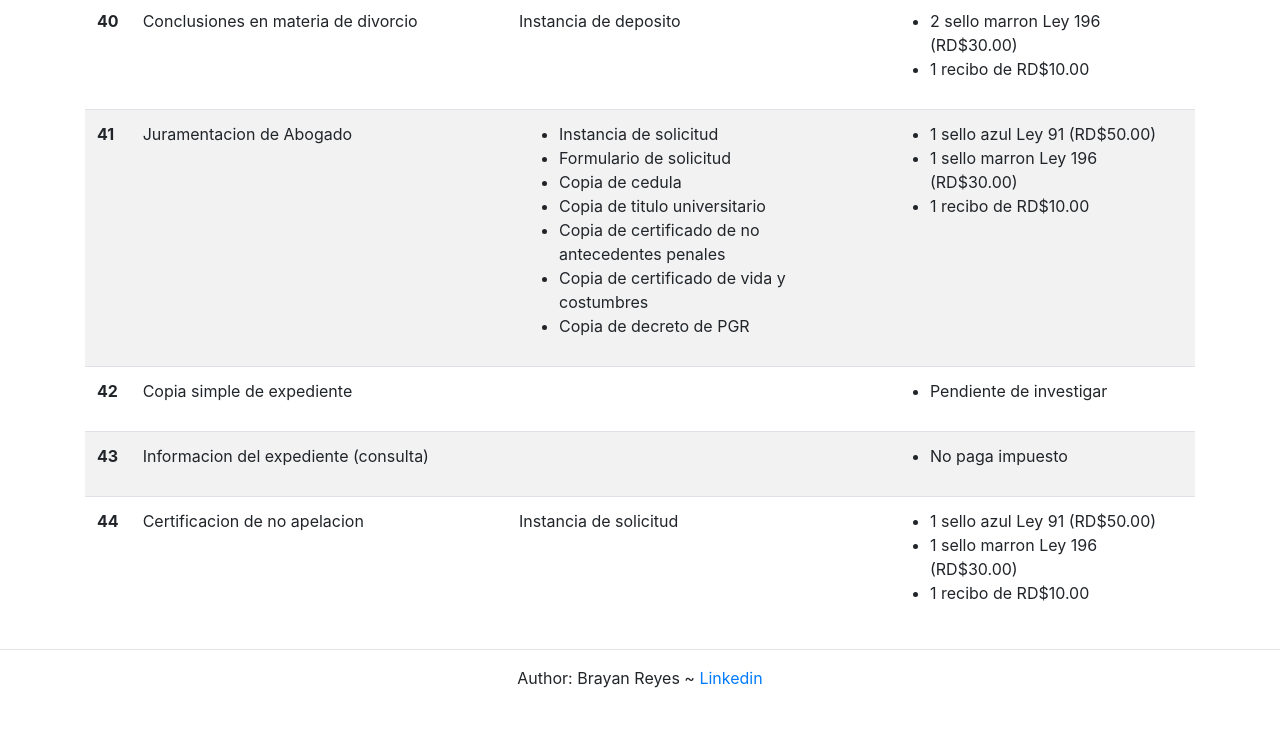
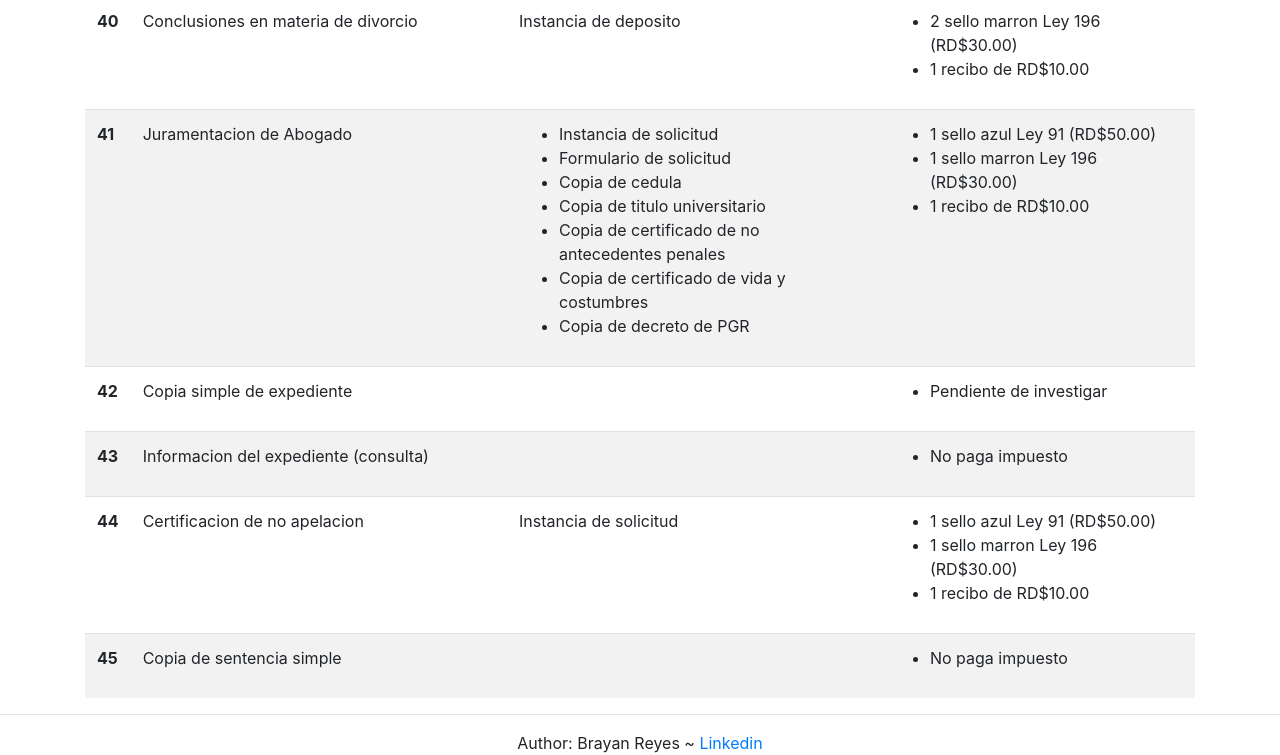
Before and after one commit to brrrayan/Facilitador, a plain HTML site: page index.html in a window 1280 px wide. Shown: the part 5233-5988 px from the top of the page. Before the commit the page ends 5923 px from the top, so only its background shows below. Drawn offline with nearby package versions, Linux system fonts and the light colour scheme.

Commit message:
Update index.html
new row

```diff
--- a/index.html
+++ b/index.html
@@ -868,6 +868,18 @@
                     </ul>
                 </td>
               </tr>
+                <tr>
+                <th scope="row">45</th>
+                <td>Copia de sentencia simple</td>
+                <td></td>
+                <td>
+                    <ul>
+                        <li>
+                            No paga impuesto
+                        </li>
+                    </ul>
+                </td>
+              </tr>
             </tbody>
           </table>
     </div>
```
